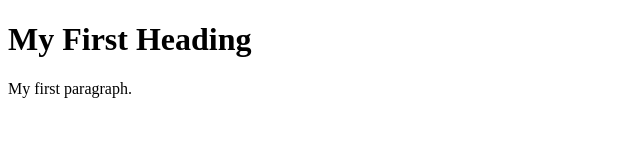
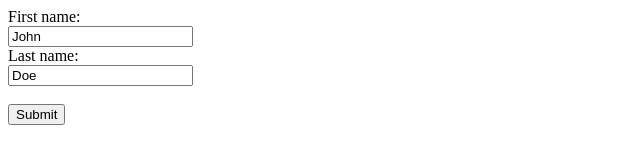
Before and after one commit to ShivaniSalavi/nginx, a plain HTML site: page index.html in a window 1280 px wide. Shown: the whole page, without its empty margins (0-640 px from the left). Drawn offline with Linux system fonts and the light colour scheme.

Commit message:
new wala

```diff
--- a/index.html
+++ b/index.html
@@ -1,12 +1,8 @@
- <!DOCTYPE html>
-<html>
-<head>
-<title>Page Title</title>
-</head>
-<body>
 
-<h1>My First Heading</h1>
-<p>My first paragraph.</p>
-
-</body>
-</html>
+ <form action="/action_page.php">
+  <label for="fname">First name:</label><br>
+  <input type="text" id="fname" name="fname" value="John"><br>
+  <label for="lname">Last name:</label><br>
+  <input type="text" id="lname" name="lname" value="Doe"><br><br>
+  <input type="submit" value="Submit">
+</form>
```
